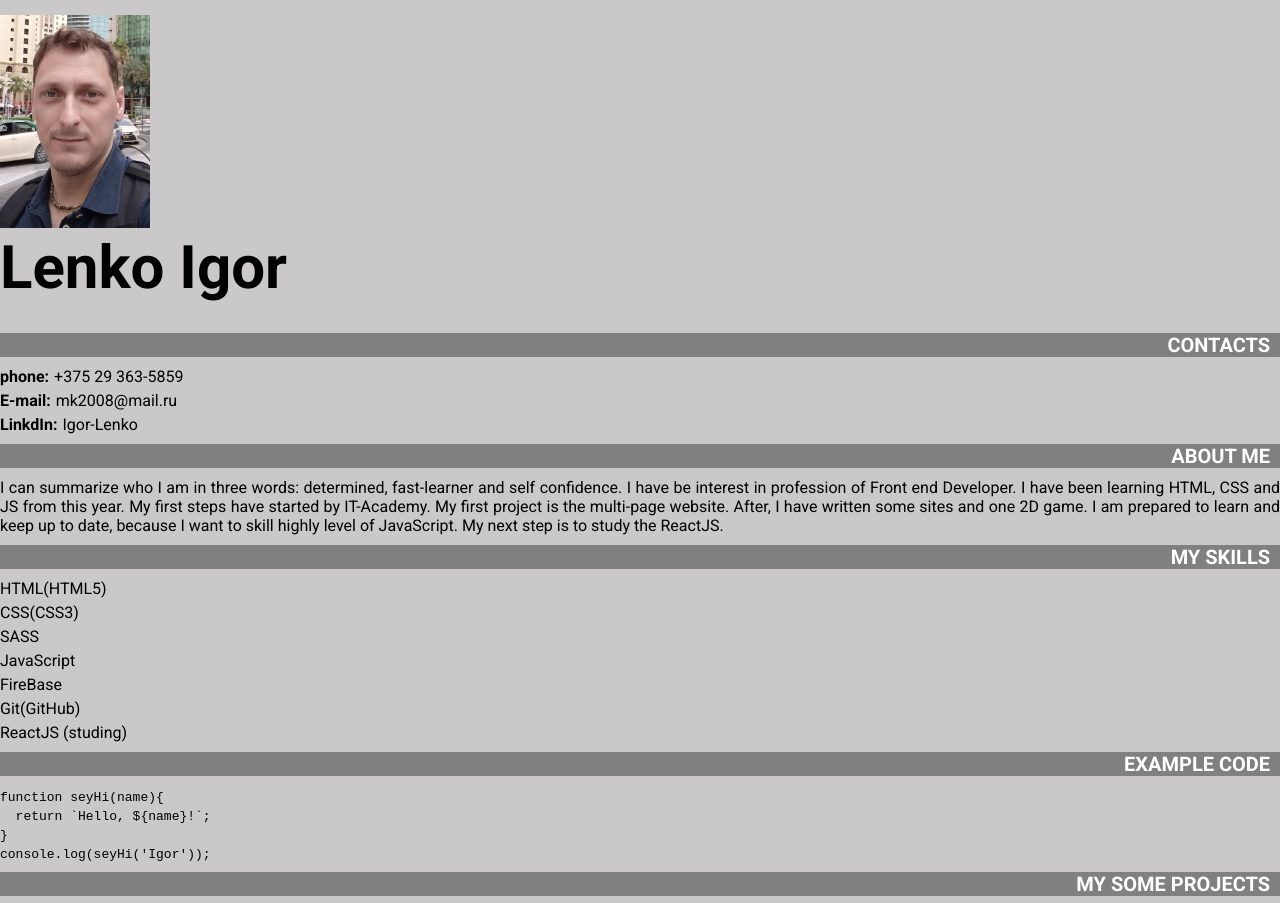
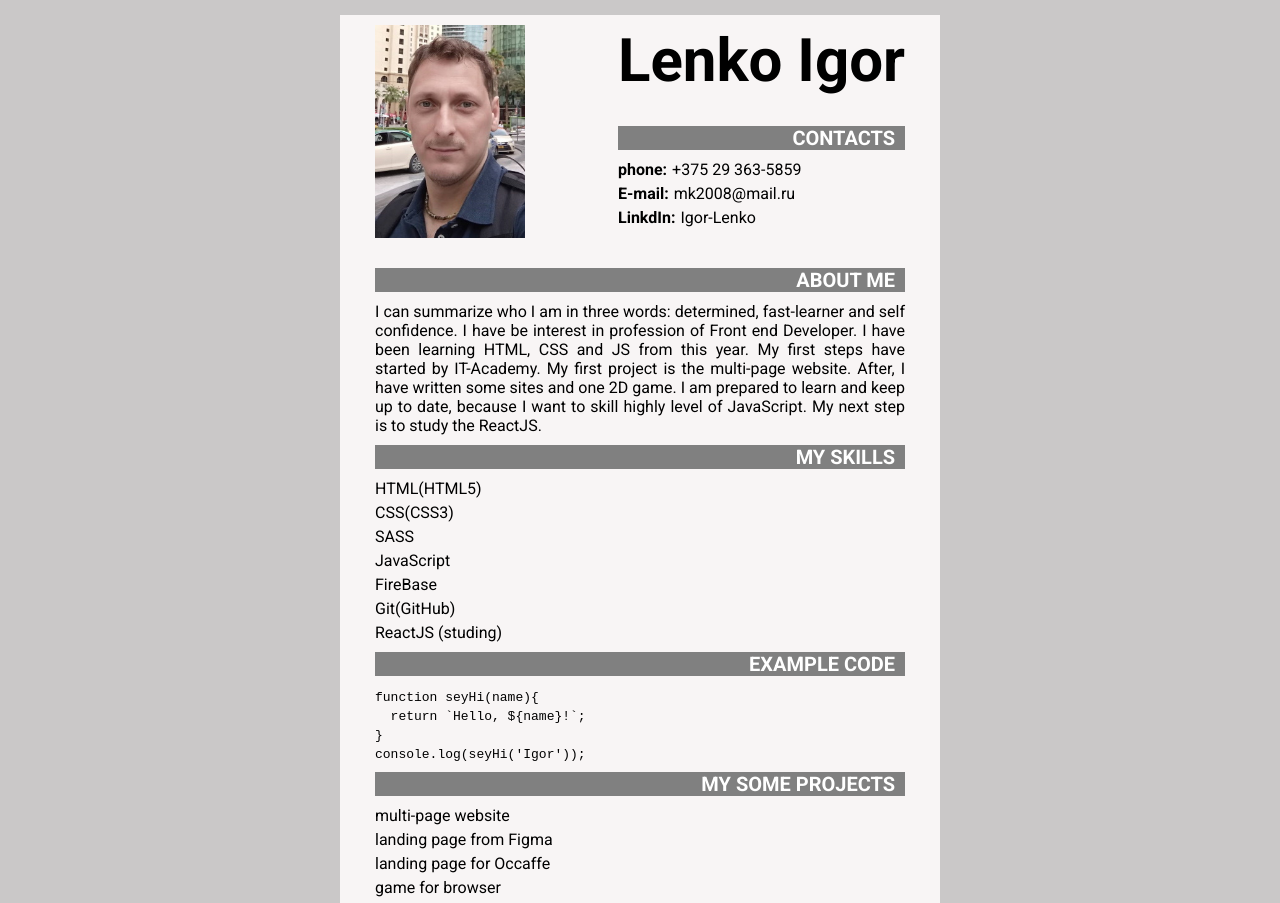
Before and after one commit to Lenko-Igor/rsschool-cv, a plain HTML site: page index.html in a window 1280 px wide. Shown: the top 903 px of the page. Drawn offline with Linux system fonts and the light colour scheme.

Commit message:
fix: update html

```diff
--- a/index.html
+++ b/index.html
@@ -13,7 +13,8 @@
 
 <body>
   <header>
-    <img src="img/Lenko.jpg" alt="foto" title="foto" width="150px">
+    <div class="container">
+      <img src="img/Lenko.jpg" alt="foto" title="foto" width="150">
       <div class="contacts">
         <h1>Lenko Igor</h1>
         <h2>Contacts &nbsp;</h2>
@@ -23,8 +24,9 @@
           <li>LinkdIn:<a href="https://www.linkedin.com/in/igor-lenko-4315903b/" target="_blank">Igor-Lenko</a></li>
         </ul>
       </div>
+    </div>
   </header>
-  <article>
+  <div class="container">
     <section class="about">
       <h2>About Me &nbsp;</h2>
       <p>I can summarize who I am in three words: determined, fast-learner and self confidence. I have be interest in
@@ -92,7 +94,7 @@
       <h2>English &nbsp;</h2>
       <p>entry level</p>
     </section>
-  </article>
+  </div>
 </body>
 
 </html>
```
Lines whose indentation alone changed are shown as unchanged.
